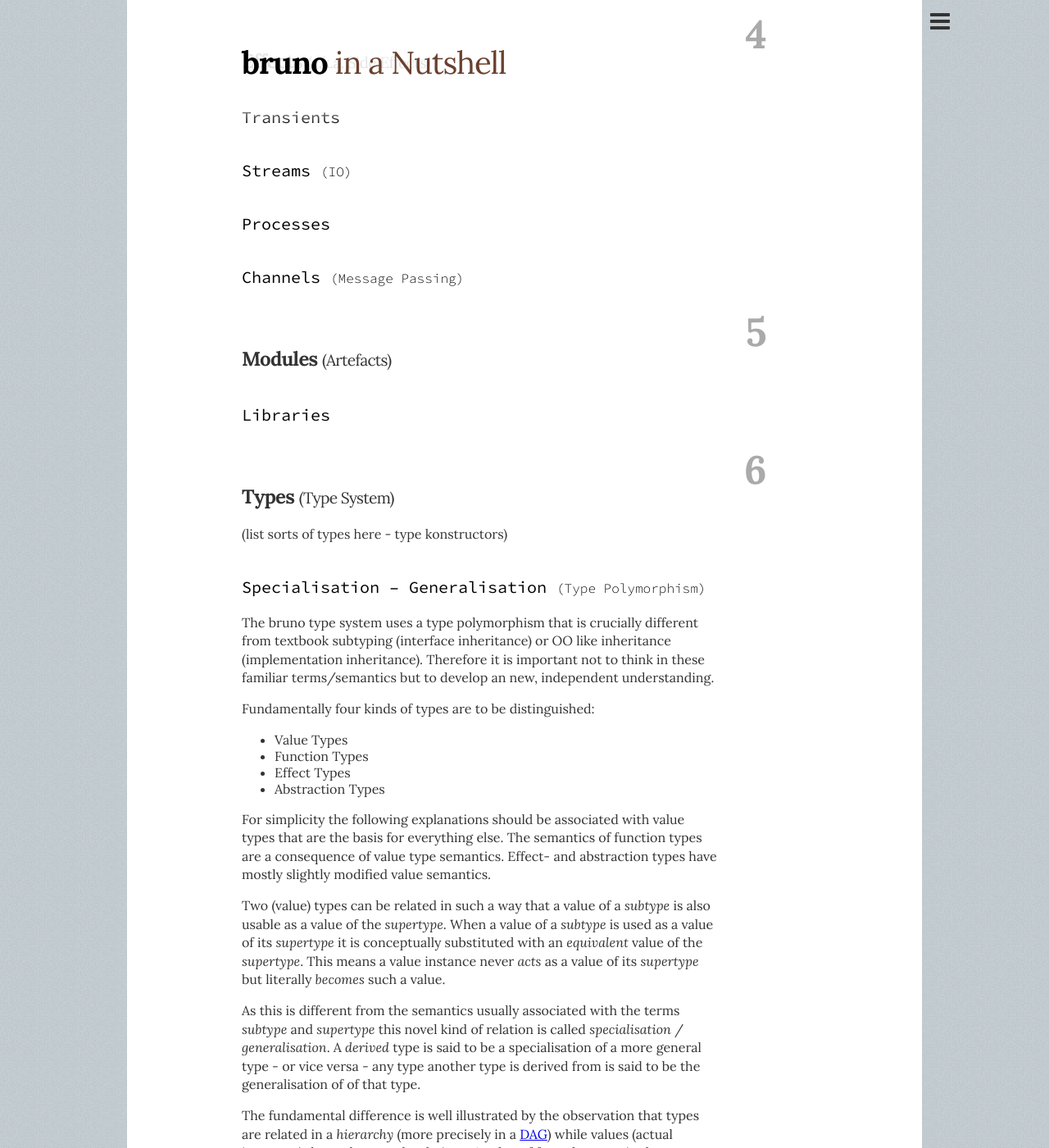
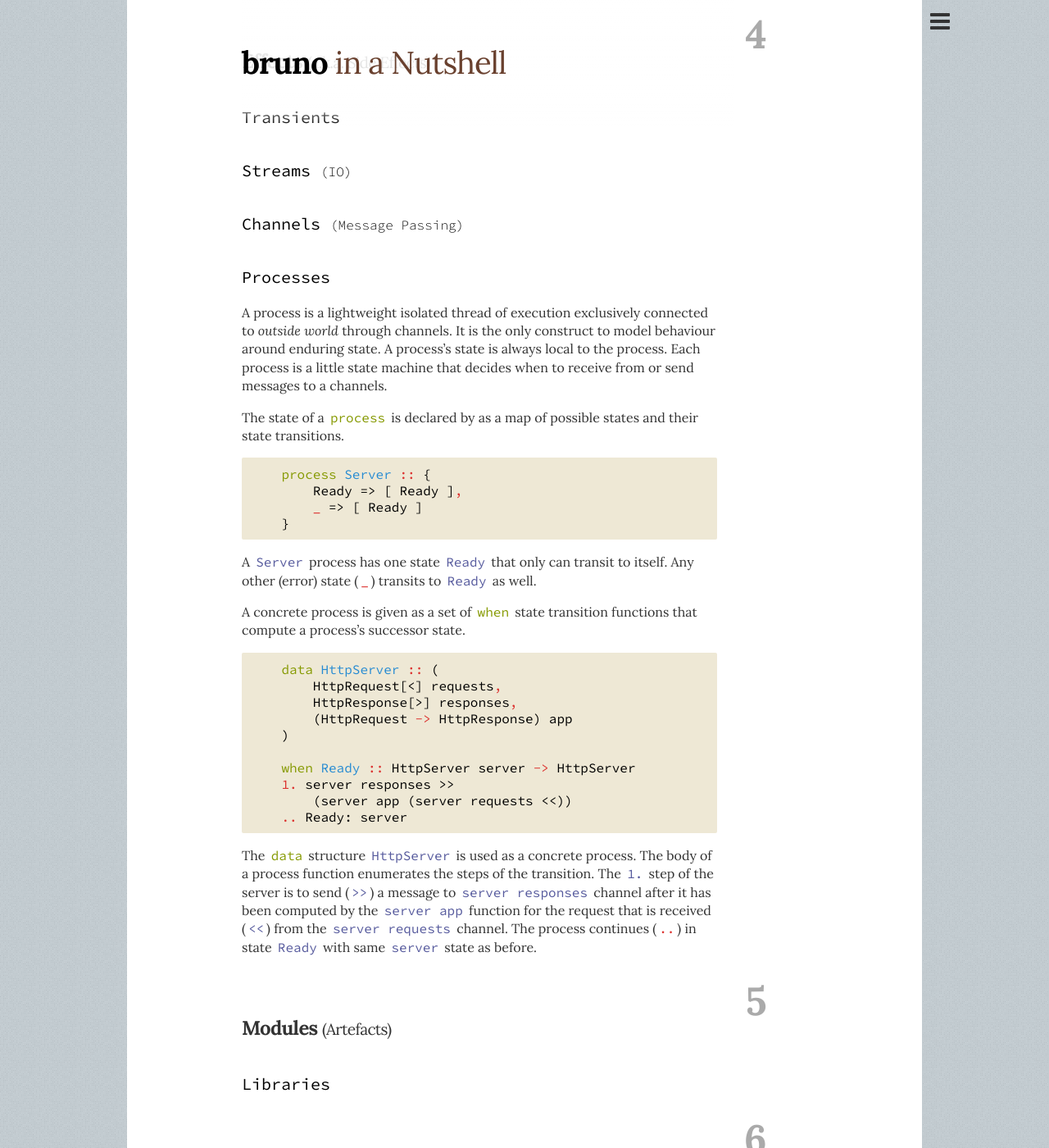
Before and after one commit to bruno-lang/bruno-lang.github.io, a Jekyll site: the page built from in-a-nutshell/index.md, in a window 1280 px wide and 1400 px high, scrolled down 10731 px. Shown: the whole window at 82% size. Built offline with Jekyll 4.4.1, drawn with Linux system fonts in a browser that asks for light colours; nearby versions of some CDN libraries; some of the changed text lies outside the part shown.

Commit message:
processes

```diff
--- a/_layouts/default.html
+++ b/_layouts/default.html
@@ -24,7 +24,7 @@
 function highlight(_, html) {
    return html
 	.replace(/([a-z]+\s+)([-a-zA-Z0-9]+)(\s*(\[[^\]]+\]\s*)?::)/g, "$1<def>$2</def>$3")
-	.replace(/(unit|dimension|data|fn|op|protocol|notation|where|ratio|instances|system|machine|behaviour|val|proc)(\s|$)/g, '<kw>$1</kw>$2')
+	.replace(/(unit|dimension|data|fn|op|protocol|notation|where|ratio|instances|system|machine|behaviour|val|proc|when|process)(\s|$)/g, '<kw>$1</kw>$2')
 	.replace(/("[^"]*"|'[^,. \)\]\t\n\r]+(\.[^,. \)\]\t\n\r]+)?|#[xdob]?[A-F0-9]+|`[^\s]+)/g, "<lit>$1</lit>")
 	.replace(/(`[^\s]+)/g, "<atom>$1</atom>")
 	.replace(/(@[^\s,A-Z][^\s,]*)/g, "<key>$1</key>")
@@ -32,7 +32,8 @@ function highlight(_, html) {
 	.replace(/(\~)([a-z]|$)/g, "<op>$1</op>$2")
 	.replace(/(\()(:=)/g, "$1<op>$2</op>")
 	.replace(/<lit>('[0-9.e+-]+)([a-zA-Z]+)<\/lit>/g, "<lit>$1<uom>$2</uom></lit>")
-	.replace(/(\s=\s|,|_|\s-&gt;|\\=|\\)/g, "<op>$1</op>")
+	.replace(/(\s=\s|,|_|\.\.|\s-&gt;|\\=|\\)/g, "<op>$1</op>")
+	.replace(/([^'])([0-9]\.)/g, "$1<op>$2</op>")
 	.replace(/(::)/g, "<as>$1</as>")
    	;
 }
--- a/in-a-nutshell/index.md
+++ b/in-a-nutshell/index.md
@@ -458,9 +458,48 @@ Both functions are called with `'1` and `'2` as arguments resulting in the list
 
 ### Streams _(IO)_
 
+### Channels _(Message Passing)_
+
 ### Processes
+A process is a lightweight isolated thread of execution exclusively connected
+to _outside world_ through channels.
+It is the only construct to model behaviour around enduring state.
+A process's state is always local to the process.
+Each process is a little state machine that decides when to receive from or
+send messages to a channels.
 
-### Channels _(Message Passing)_
+The state of a `process` is declared by as a map of possible states and their
+state transitions.
+
+		process Server :: {
+			Ready => [ Ready ],
+			_ => [ Ready ]
+		}
+
+A `Server` process has one state `Ready` that only can transit to itself.
+Any other (error) state (`_`) transits to `Ready` as well.
+
+A concrete process is given as a set of `when` state transition functions that
+compute a process's successor state.
+
+		data HttpServer :: (
+			HttpRequest[<] requests,
+			HttpResponse[>] responses,
+			(HttpRequest -> HttpResponse) app
+		)
+
+		when Ready :: HttpServer server -> HttpServer
+		1. server responses >>
+			(server app (server requests <<))
+		.. Ready: server
+
+The `data` structure `HttpServer` is used as a concrete process. The body of
+a process function enumerates the steps of the transition. The `1.` step of
+the server is to send (`>>`) a message to `server responses` channel after it
+has been computed by the `server app` function for the request that is
+received (`<<`) from the `server requests` channel.
+The process continues (`..`) in state `Ready` with same `server` state as before.
+
 
 
 ## Modules _(Artefacts)_
```
